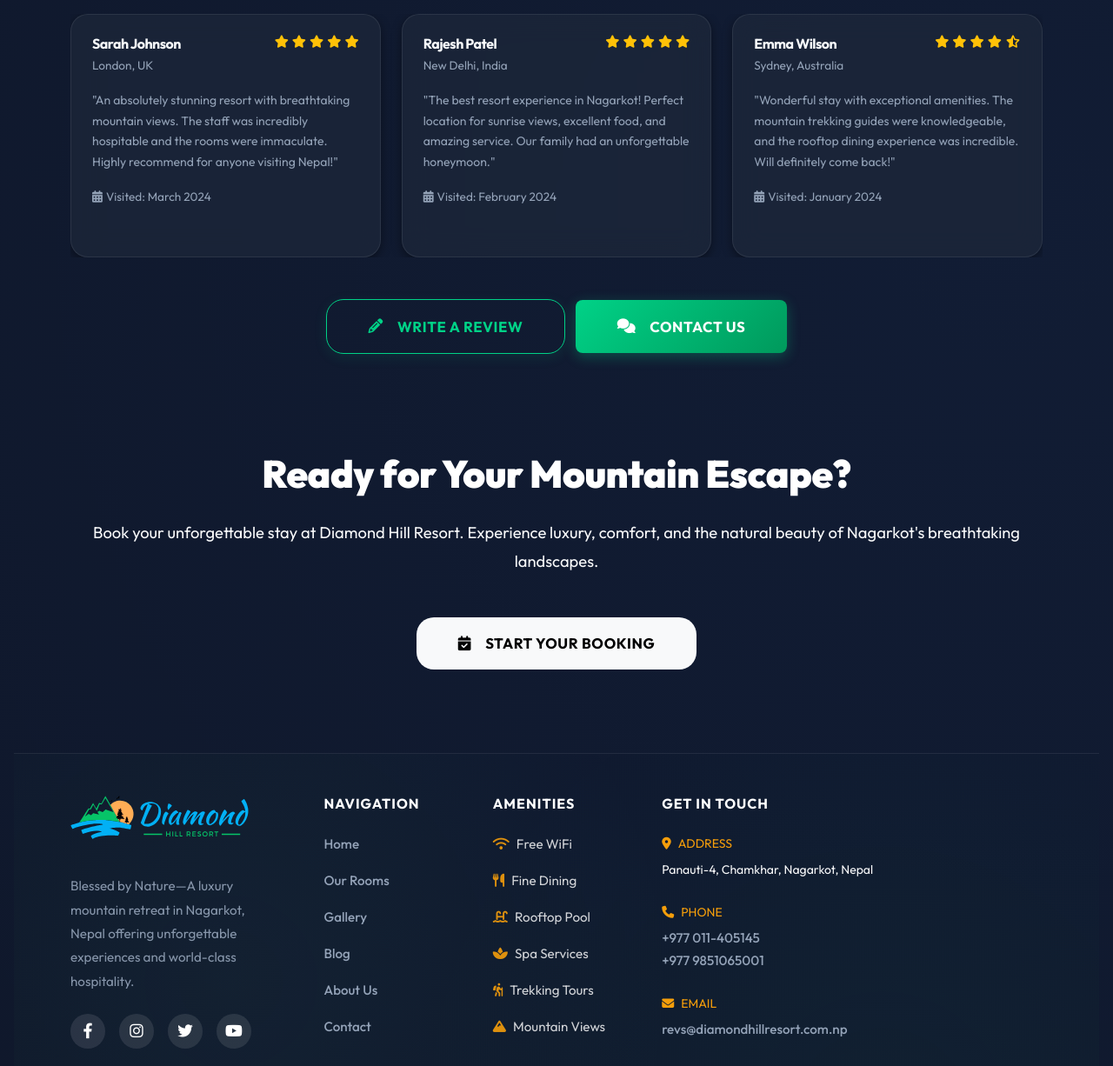
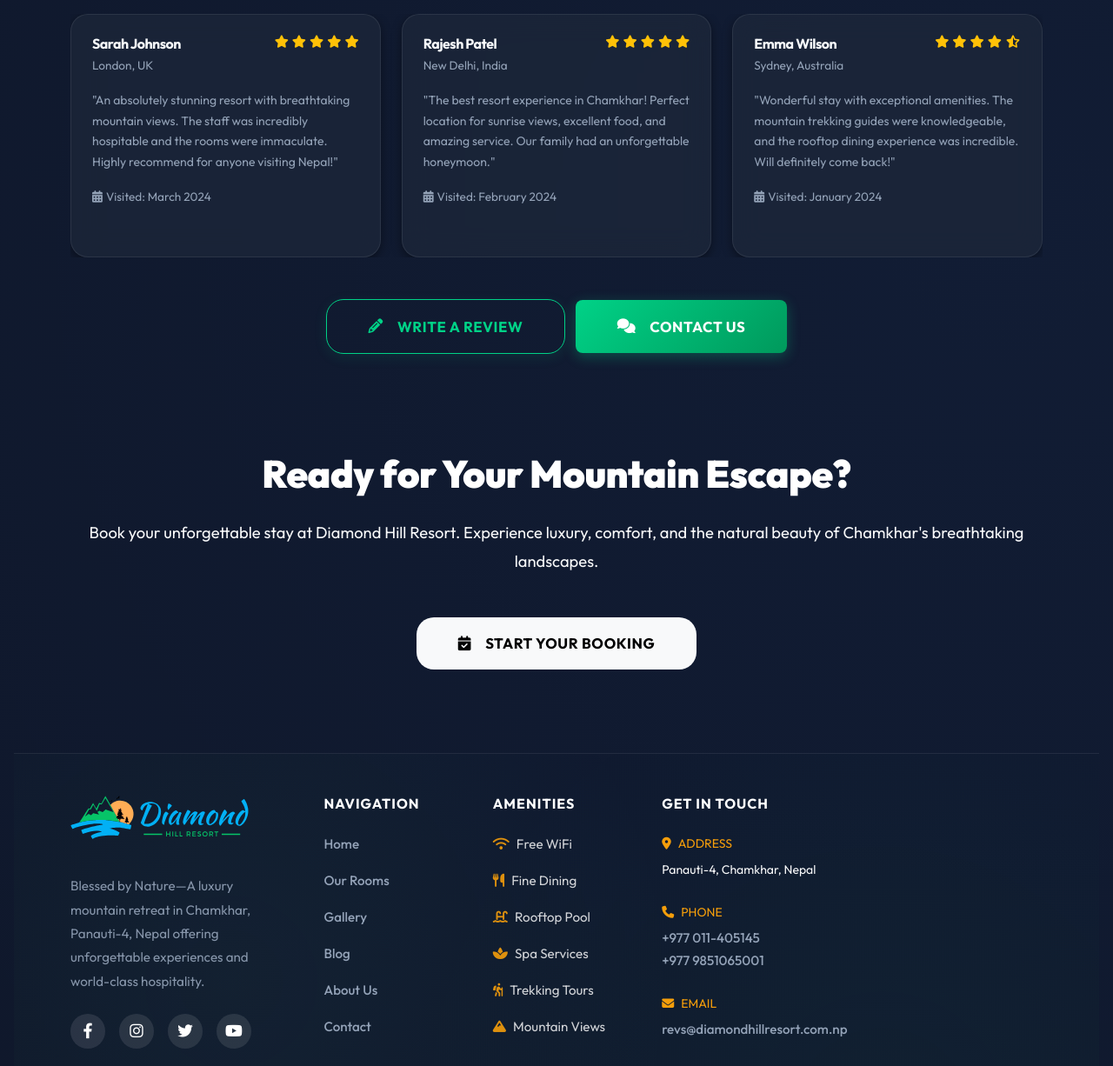
Before and after one commit to thapa-ayush/resort_website, a Django app: page / in a window 1280 px wide. Shown: the part 4223-5449 px from the top of the page at 87% size. Run offline with Django 4.2, Linux system fonts and the light colour scheme; data that the repository does not hold is empty.

Commit message:
Update resort location to Chamkhar Panauti

```diff
--- a/main/templates/main/about.html
+++ b/main/templates/main/about.html
@@ -24,7 +24,7 @@
             </p>
             {% else %}
             <p class="lead text-muted mb-3">
-                Diamond Hill Resort stands as a beacon of luxury and comfort in the heart of Nagarkot, Nepal.
+                Diamond Hill Resort stands as a beacon of luxury and comfort in Chamkhar, Panauti-4, Nepal.
                 Established with a vision to provide world-class hospitality, we have been welcoming guests
                 from around the globe to experience the breathtaking beauty of the Himalayas.
             </p>
@@ -83,7 +83,7 @@
                     </div>
                     <h5 class="card-title" style="color: #2d8a63;">Sustainability</h5>
                     <p class="card-text text-muted">
-                        We are committed to preserving the natural beauty of Nagarkot for generations to come.
+                        We are committed to preserving the natural beauty of Chamkhar for generations to come.
                     </p>
                 </div>
             </div>
@@ -297,7 +297,7 @@
 
                             <!-- Review Text -->
                             <p class="card-text text-muted mb-3" style="font-size: 0.95rem; line-height: 1.6;">
-                                "The best resort experience in Nagarkot! Perfect location for sunrise views, excellent
+                                "The best resort experience in Chamkhar! Perfect location for sunrise views, excellent
                                 food, and amazing service. Our family had an unforgettable stay."
                             </p>
                         </div>
--- a/main/templates/main/base.html
+++ b/main/templates/main/base.html
@@ -6,13 +6,13 @@
     <meta charset="UTF-8">
     <meta name="viewport" content="width=device-width, initial-scale=1.0">
     <meta name="description"
-        content="{% block meta_description %}Diamond Hill Resort – A stylish mountain retreat in Nagarkot, Nepal. Book deluxe rooms, enjoy panoramic views of Himalayas, rooftop pool, spa & premium service.{% endblock %}">
+        content="{% block meta_description %}Diamond Hill Resort – A stylish mountain retreat in Chamkhar, Panauti-4, Nepal. Book deluxe rooms, enjoy panoramic mountain views, rooftop pool, spa & premium service.{% endblock %}">
     <meta name="keywords"
-        content="Diamond Hill Resort, Nepal resort, Nagarkot accommodation, luxury rooms, mountain view">
+        content="Diamond Hill Resort, Chamkhar resort, Panauti-4 accommodation, Nepal resort, luxury rooms, mountain view">
     <meta name="author" content="Diamond Hill Resort">
     <meta property="og:title" content="{% block og_title %}Diamond Hill Resort - Own the Drip{% endblock %}">
     <meta property="og:description"
-        content="{% block og_description %}A stylish mountain retreat in Nagarkot, Nepal{% endblock %}">
+        content="{% block og_description %}A stylish mountain retreat in Chamkhar, Panauti-4, Nepal{% endblock %}">
 
     <title>{% block title %}Diamond Hill Resort - Own the Drip{% endblock %}</title>
 
@@ -290,7 +290,7 @@
                         <img src="{% static 'images/logo.svg' %}" alt="Diamond Hill Resort" class="footer-logo mb-3" style="height: 50px; width: auto; max-width: 220px;">
                     </div>
                     <p class="footer-description text-light mb-4">
-                        Blessed by Nature—A luxury mountain retreat in Nagarkot, Nepal offering unforgettable experiences and world-class hospitality.
+                        Blessed by Nature—A luxury mountain retreat in Chamkhar, Panauti-4, Nepal offering unforgettable experiences and world-class hospitality.
                     </p>
                     <div class="footer-social">
                         <a href="https://www.facebook.com/diamondhillresort.com.np/" target="_blank" rel="noopener"
@@ -343,7 +343,7 @@
                     <h6 class="text-white fw-bold mb-4 text-uppercase letter-spacing">Get in Touch</h6>
                     <div class="footer-contact-item mb-4">
                         <p class="text-accent small text-uppercase fw-600 mb-1"><i class="fas fa-map-marker-alt me-2"></i>Address</p>
-                        <p class="text-light small">Panauti-4, Chamkhar, Nagarkot, Nepal</p>
+                        <p class="text-light small">Panauti-4, Chamkhar, Nepal</p>
                     </div>
                     <div class="footer-contact-item mb-4">
                         <p class="text-accent small text-uppercase fw-600 mb-1"><i class="fas fa-phone me-2"></i>Phone</p>
--- a/main/templates/main/blog.html
+++ b/main/templates/main/blog.html
@@ -2,7 +2,7 @@
 {% load static %}
 
 {% block title %}Blog - Diamond Hill Resort{% endblock %}
-{% block meta_description %}Discover travel tips, stories, and insights from Diamond Hill Resort in Nagarkot, Nepal{% endblock %}
+{% block meta_description %}Discover travel tips, stories, and insights from Diamond Hill Resort in Chamkhar, Panauti-4, Nepal{% endblock %}
 
 {% block content %}
 <!-- Page Header -->
--- a/main/templates/main/contact.html
+++ b/main/templates/main/contact.html
@@ -28,7 +28,7 @@
                     <p class="text-muted mb-3">
                         {{ resort_address }}
                     </p>
-                    <a href="https://maps.google.com/?q=Nagarkot,+Nepal" target="_blank" rel="noopener"
+                    <a href="https://maps.google.com/?q=Chamkhar,+Panauti-4,+Nepal" target="_blank" rel="noopener"
                         class="btn btn-outline-primary btn-sm">
                         <i class="fas fa-map me-1"></i>View on Google Maps
                     </a>
@@ -236,7 +236,7 @@
                             <button class="accordion-button accordion-button-custom" type="button"
                                 data-bs-toggle="collapse" data-bs-target="#faq1" aria-expanded="true">
                                 <i class="fas fa-mountain me-2" style="color: var(--primary);"></i>
-                                What is the best time to visit Nagarkot?
+                                What is the best time to visit Chamkhar?
                             </button>
                         </h2>
                         <div id="faq1" class="accordion-collapse collapse show" data-bs-parent="#contactFAQ">
--- a/main/templates/main/home.html
+++ b/main/templates/main/home.html
@@ -533,7 +533,7 @@
                             </div>
                         </div>
                         <p class="text-muted mb-3 small">
-                            "The best resort experience in Nagarkot! Perfect location for sunrise views, excellent food,
+                            "The best resort experience in Chamkhar! Perfect location for sunrise views, excellent food,
                             and
                             amazing service. Our family had an unforgettable honeymoon."
                         </p>
@@ -649,7 +649,7 @@
         <h2 class="mb-4 text-white">Ready for Your Mountain Escape?</h2>
         <p class="lead mb-5 text-light">Book your unforgettable stay at Diamond Hill Resort. Experience luxury, comfort,
             and
-            the natural beauty of Nagarkot's breathtaking landscapes.</p>
+            the natural beauty of Chamkhar's breathtaking landscapes.</p>
         <a href="{% url 'main:booking' %}" class="btn btn-light btn-lg">
             <i class="fas fa-calendar-check me-2"></i>Start Your Booking
         </a>
--- a/main/views.py
+++ b/main/views.py
@@ -101,8 +101,8 @@
             context['about'] = None
 
         context['page_description'] = (
-            'Diamond Hill Resort – A stylish mountain retreat in Nagarkot, Nepal. '
-            'Book deluxe rooms, enjoy panoramic views of Himalayas, rooftop pool, spa & premium service.'
+            'Diamond Hill Resort – A stylish mountain retreat in Chamkhar, Panauti-4, Nepal. '
+            'Book deluxe rooms, enjoy panoramic mountain views, rooftop pool, spa & premium service.'
         )
         return context
 
@@ -240,7 +240,7 @@
     def get_context_data(self, **kwargs):
         context = super().get_context_data(**kwargs)
         context['page_title'] = 'Blog | Diamond Hill Resort'
-        context['page_description'] = 'Read the latest news, travel tips, and stories from Diamond Hill Resort. Discover what makes Nagarkot special.'
+        context['page_description'] = 'Read the latest news, travel tips, and stories from Diamond Hill Resort in Chamkhar, Panauti-4, Nepal.'
         return context
 
 
@@ -547,16 +547,16 @@
     def get_context_data(self, **kwargs):
         context = super().get_context_data(**kwargs)
         context['page_title'] = 'Contact Us | Diamond Hill Resort'
-        context['page_description'] = 'Get in touch with Diamond Hill Resort. We\'re located in Nagarkot, Nepal. Call +977-1-1234567 or send us an inquiry.'
+        context['page_description'] = 'Get in touch with Diamond Hill Resort in Chamkhar, Panauti-4, Nepal. Call +977-1-1234567 or send us an inquiry.'
 
         # Contact information
         context['resort_phone'] = '+977-1-1234567'
         context['resort_email'] = 'info@diamondhillresort.com.np'
-        context['resort_address'] = 'Cherry Hill Road, Nagarkot, Kavrepalanchok, Nepal'
+        context['resort_address'] = 'Chamkhar, Panauti-4, Kavrepalanchok, Nepal'
         context['facebook_url'] = 'https://www.facebook.com/diamondhillresort.com.np/'
 
-        # Google Map embed URL (Nagarkot, Nepal)
-        context['map_embed'] = 'https://www.google.com/maps/embed?pb=!1m18!1m12!1m3!1d3532.7891854169997!2d85.42869952346805!3d27.704500199999998!2m3!1f0!2f0!3f0!3m2!1i1024!2i768!4f13.1!3m3!1m2!1s0x39eb7e4de5c5c5c5%3A0xc5c5c5c5c5c5c5c5!2sNagarkot%2C%20Kavrepalanchok%2C%20Nepal!5e0!3m2!1sen!2snp!4v1234567890'
+        # Google Map embed URL (Chamkhar, Panauti-4, Nepal)
+        context['map_embed'] = 'https://www.google.com/maps?q=Chamkhar,+Panauti-4,+Nepal&output=embed'
 
         context['form'] = ContactForm()
         return context
@@ -623,7 +623,7 @@
     def get_context_data(self, **kwargs):
         context = super().get_context_data(**kwargs)
         context['page_title'] = 'About Us | Diamond Hill Resort'
-        context['page_description'] = 'Learn about Diamond Hill Resort - A luxury mountain retreat in Nagarkot, Nepal with world-class amenities and exceptional hospitality.'
+        context['page_description'] = 'Learn about Diamond Hill Resort - A luxury mountain retreat in Chamkhar, Panauti-4, Nepal with world-class amenities and exceptional hospitality.'
         context['featured_images'] = GalleryImage.objects.all()[:6]
 
         # Get published reviews for testimonials section
```
